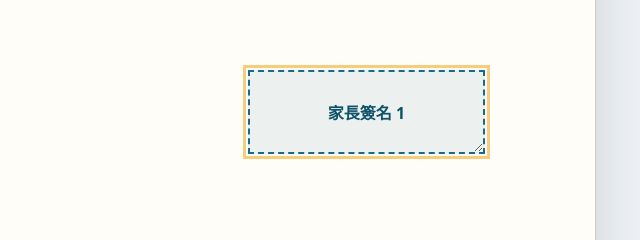
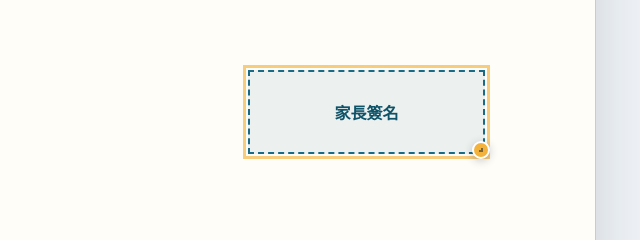
Before and after one commit to panggihsieh/Signature-onweb, a website: page index.html in a window 1280 px wide. Shown: the part 862-1102 px from the top of the page, 640-1280 px from the left. Drawn offline with Linux system fonts and the light colour scheme.

Commit message:
Improve signature field resizing

```diff
--- a/app.js
+++ b/app.js
@@ -241,11 +241,10 @@ async function drawTextSource() {
 }
 
 function addField() {
-  const index = state.fields.length + 1;
   const y = Math.min(84, 70 + state.fields.length * 9);
   const field = {
     id: crypto.randomUUID(),
-    label: `家長簽名 ${index}`,
+    label: "家長簽名",
     x: 56,
     y,
     w: 30,
@@ -359,24 +358,31 @@ function createFieldNode(field, editable) {
   const node = document.createElement("div");
   node.className = "signature-field";
   node.dataset.id = field.id;
-  node.textContent = field.label;
   node.style.left = `${field.x}%`;
   node.style.top = `${field.y}%`;
   node.style.width = `${field.w}%`;
   node.style.height = `${field.h}%`;
   node.classList.toggle("selected", field.id === state.selectedFieldId);
 
+  const label = document.createElement("span");
+  label.className = "signature-label";
+  label.textContent = field.label || "家長簽名";
+  node.appendChild(label);
+
   if (editable) {
     node.addEventListener("pointerdown", (event) => startFieldDrag(event, node, field));
-    node.addEventListener("pointerup", () => syncFieldSize(node, field));
-    new ResizeObserver(() => syncFieldSize(node, field)).observe(node);
+    const handle = document.createElement("span");
+    handle.className = "resize-handle";
+    handle.setAttribute("aria-hidden", "true");
+    handle.addEventListener("pointerdown", (event) => startFieldResize(event, node, field));
+    node.appendChild(handle);
   }
 
   return node;
 }
 
 function startFieldDrag(event, node, field) {
-  if (event.target !== node) return;
+  if (event.target.closest(".resize-handle")) return;
 
   state.selectedFieldId = field.id;
   const doc = els.teacherDoc.getBoundingClientRect();
@@ -405,11 +411,34 @@ function startFieldDrag(event, node, field) {
   }
 }
 
-function syncFieldSize(node, field) {
+function startFieldResize(event, node, field) {
+  event.stopPropagation();
+  event.preventDefault();
+  state.selectedFieldId = field.id;
+
   const doc = els.teacherDoc.getBoundingClientRect();
-  if (!doc.width || !doc.height) return;
-  field.w = clamp((node.offsetWidth / doc.width) * 100, 8, 90);
-  field.h = clamp((node.offsetHeight / doc.height) * 100, 4, 40);
+  const startX = event.clientX;
+  const startY = event.clientY;
+  const startWidth = field.w;
+  const startHeight = field.h;
+
+  node.setPointerCapture(event.pointerId);
+  node.addEventListener("pointermove", onMove);
+  node.addEventListener("pointerup", onUp, { once: true });
+
+  function onMove(moveEvent) {
+    const dw = ((moveEvent.clientX - startX) / doc.width) * 100;
+    const dh = ((moveEvent.clientY - startY) / doc.height) * 100;
+    field.w = clamp(startWidth + dw, 8, 100 - field.x);
+    field.h = clamp(startHeight + dh, 4, 100 - field.y);
+    node.style.width = `${field.w}%`;
+    node.style.height = `${field.h}%`;
+  }
+
+  function onUp() {
+    node.removeEventListener("pointermove", onMove);
+    renderAll();
+  }
 }
 
 function renderSignatureSelect() {
--- a/styles.css
+++ b/styles.css
@@ -311,12 +311,44 @@ textarea {
   pointer-events: auto;
   user-select: none;
   touch-action: none;
+  overflow: visible;
 }
 
 .teacher-doc .signature-field {
-  resize: both;
+  cursor: move;
+}
+
+.signature-label {
+  display: block;
+  max-width: calc(100% - 18px);
   overflow: hidden;
-  cursor: move;
+  padding: 0 8px;
+  pointer-events: none;
+  text-align: center;
+  text-overflow: ellipsis;
+  white-space: nowrap;
+}
+
+.resize-handle {
+  position: absolute;
+  right: -7px;
+  bottom: -7px;
+  width: 18px;
+  height: 18px;
+  border: 2px solid #fff;
+  border-radius: 50%;
+  background: var(--mark);
+  box-shadow: 0 2px 8px rgba(20, 33, 43, 0.24);
+  cursor: nwse-resize;
+  touch-action: none;
+}
+
+.resize-handle::before {
+  content: "";
+  position: absolute;
+  inset: 5px;
+  border-right: 2px solid rgba(20, 33, 43, 0.55);
+  border-bottom: 2px solid rgba(20, 33, 43, 0.55);
 }
 
 .signature-field.selected {
```
